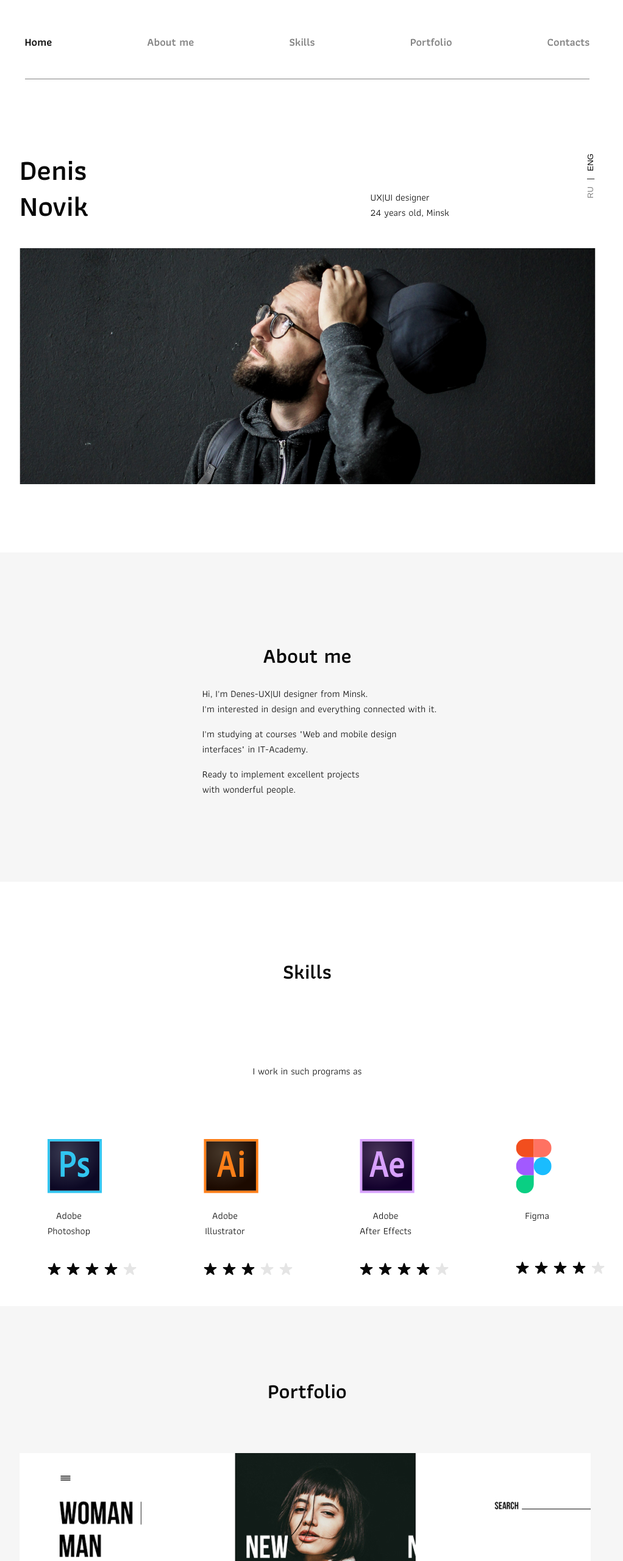
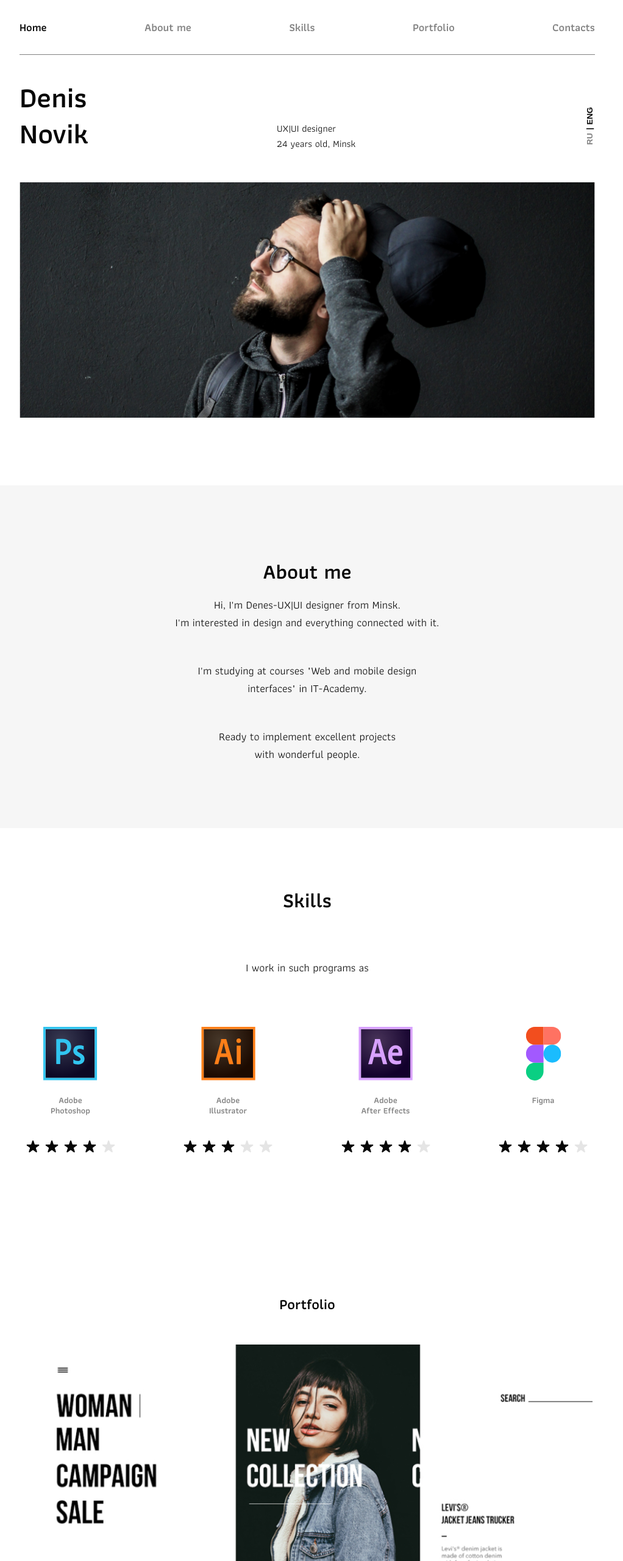
Before and after one commit to pinchukova23/firstProjects, a plain HTML site: page index.html in a window 1280 px wide. Shown: the top 2560 px of the page at 61% size, without its empty margins (136-1158 px from the left). Drawn offline with Linux system fonts and the light colour scheme; files whose address does not match are found by name.

Commit message:
TASK-2:сделала правки в css

```diff
--- a/css/main.css
+++ b/css/main.css
@@ -23,34 +23,36 @@ html {
 *,*::before,*::after {
     box-sizing: inherit;
 }
+
 body {
     font-family: 'Athiti';
     font-style: normal;
     font-weight: 400;
     font-size: 16px;
+    margin: 0;
     color: #070707;
 }
+
 .container {
     max-width: 944px;
     margin: 0 auto;
 }
-.header {
-    display: flex;
-    align-items: center;
-    justify-content: space-between;
-}
+
 .header__wrapper {
-    border: bottom;
     border-bottom: 1px solid #828282;
     padding-top: 33px;
+    padding-bottom: 31px;
+
 }
+
 .header__list {
     display: flex;
-    flex-wrap: nowrap;
-    gap: 156px;
+    justify-content: space-between;
+    margin: 0;
     padding: 0;
-    padding-bottom: 31px;
+    list-style: none;
 }
+
 .header__link {
     font-size: 18px;
     line-height: 22px;
@@ -58,188 +60,302 @@ body {
     text-decoration: none;
     font-weight: 600;
 }
-.header__link--about {
-    width: 83px;
+
+.header__link:hover {
+    opacity: .8;
 }
-.header__list-item {
-    list-style-type: none;
-}
+
 .header__link--active {
     color: #070707;
 }
-.hero__description {
+
+.hero {
+    margin-top: 40px;
+}
+
+.hero__container {
     display: flex;
-    align-items: center;
-    justify-content: space-between;
-    padding-top: 40px;
+    position: relative;
+    align-items: flex-end;
 }
-.hero__description--name {
-    width: 124px;
+
+.hero__container-title {
+    max-width: 124px;
     line-height: 59px;
     font-size: 47px;
+    margin: 0;
     margin-right: 298px;
-    padding-top: 40px;
 }
-.hero__description--info {
-    padding-top: 95px;
+
+.hero__container-info {
+    margin: 0;
 }
+
 .hero__button {
     transform: rotate(-90deg);
-    padding-top: 70px;
+    position: absolute;
+    top: 64px;
+    right: -22px;
+}
 
-}
 .hero__language {
     border: 0;
-    background-color: white;
+    background-color: transparent;
     size: 16px;
-    line-height: 20px;
     color: #828282;
-    font-weight: 400;
+    font-weight: 600;
+    padding: 0;
 }
+
+.hero__language:hover {
+    opacity: .8;
+}
+
 .hero__language--active {
     color: #070707;
 }
+
+.hero__divider-language {
+    size: 16px;
+    font-weight: 600;
+    color: #070707;
+}
+
 .hero__img {
-    padding-bottom: 105px;
+    margin-top: 50px;
+    width: 100%;
+    object-fit: cover;
+    object-position: center;
 }
+
 .about {
+    margin-top: 104px;
     background-color:  #F6F6F6;
-    display: grid;
-    justify-content: center;
 }
+
+.about__wrapper {
+    display: flex;
+    flex-direction: column;
+    align-items: center;
+    padding-top: 120px;
+    padding-bottom: 107px;
+}
+
 .about__title {
-    padding-top: 120px;
-    display: grid;
-    justify-content: center;
-    row-gap: 18px;
     font-size: 34px;
     line-height: 43px;
+    margin: 0;
+    margin-bottom: 18px;
 }
+
 .about__list {
-    padding-bottom: 107px;
+    padding: 0;
+    margin: 0;
+    font-size: 18px;
+    list-style: none;
 }
+
 .about__list-info {
-    list-style-type: none;
+    margin-bottom: 50px;
 }
+.about__list-info:last-child {
+    margin: 0;
+}
+
+.about__text {
+    margin: 0;
+    text-align: center;
+}
+
 .skills {
+    margin-top: 91px;
+    margin-bottom: 110px;
+}
+
+.skills__container {
+    display: flex;
+    flex-direction: column;
+    align-items: center;
+}
+
+.skills__title {
+    margin: 0;
+    font-size: 34px;
+    margin-bottom: 69px;
+    text-align: center;
+}
+
+.skills__text {
+    margin: 0;
+    font-size: 18px;
+    margin-bottom: 83px;
+}
+
+.skills__list {
     display: grid;
-    justify-content: center;
+    grid-template-columns: repeat(4,1fr);
+    gap: 90px;
+    margin: 0;
+    padding: 0;
+    list-style: none;
 }
-.skills__description--title {
-    display: grid;
-    justify-content: center;
-    padding-top: 91px;
+
+.skills__item {
+    display: flex;
+    flex-direction: column;
+    align-items: center;
+    width: 167px;
+    height: 100%;
+}
+
+.skills__item-img {
+    width: 100%;
+    object-position: center;
+}
+
+.skills-item-name {
+    text-align: center;
+    margin-bottom: 40px;
+    margin-top: 24px;
+}
+
+.skills__star-list {
+    display: flex;
+    padding: 0;
+    margin-top: auto;
+    list-style: none;
+}
+
+.skills__star {
+    margin-right: 9px;
+}
+.skills__star:last-child {
+    margin: 0;
+}
+
+.skills-item-name {
+    color: #828282;
+    font-size: 14px;
+    line-height: 17px;
+    font-weight: 600;
+    max-width: 80px;
+}
+.p
+ortfolio {
+    background-color:  #F6F6F6;
+}
+
+.portfolio__wrapper {
+    padding-top: 112px;
     padding-bottom: 96px;
+}
+
+.portfolio__title {
+    margin: 0;
+    margin-bottom: 47px;
+    text-align: center;
+}
+
+.portfolio__list{
+    display: flex;
+    flex-direction: column;
+    align-items: center;
+    padding: 0;
+    margin: 0;
+    list-style: none;
+}
+
+.portfolio__items {
+    margin-bottom: 99px;
+}
+.portfolio__items:last-child {
+    margin: 0;
+}
+
+.portfolio__img{
+    margin-bottom: 45px;
+    max-width: 100%;
+    object-fit: cover;
+    object-position: center;
+
+}
+
+.portfolio__link {
+    color: #070707;
+}
+
+.portfolio__link:hover {
+    opacity: 0.8;
+}
+
+.portfolio__link-text {
+    padding: 0;
+    margin: 0;
+    font-size: 18px;
+    text-align: center;
+}
+
+.footer__wrapper {
+    display: flex;
+    flex-direction: column;
+    align-items: center;
+    text-align: center;
+    margin-top: 114px;
+    margin-bottom: 123px;
+}
+
+.contacts__title {
+    padding: 0;
+    margin: 0;
     font-size: 34px;
 }
-.skills__description--text {
-    display: grid;
-    justify-content: center;
-    padding-bottom: 83px;
+
+.contacts__text {
+    margin: 0;
+    margin-top: 20px;
+    margin-bottom: 30px;
+    font-size: 18px;
 }
-.skills__list {
-    display: grid;
-    grid-template-columns: repeat(4,166px);
-    justify-content: space-between;
-    column-gap: 90px;
-}
-.skills-item {
-    display: grid;
-    justify-content: center;
-    width: 167px;
-}
-.skills__star {
-    display: flex;
-    flex-direction: row;
-    padding: 0;
-}
-.skills__srar-list {
-    list-style-type: none;
-}
-.skills__list-items {
-    list-style-type: none;
-}
-.skills-item-name {
-    width: 70px;
-    text-align: center;
-    padding-bottom: 40px;
-    padding-top: 24px;
-}
-.skills__star-list--img {
-    margin-right: 9px;
-}
-.skills-item-name__AF {
-    width: 85px;
-}
-.skills-item-name-Figma {
-    padding-bottom: 63px;
-    text-align: center;
-}
-.portfolio {
-    background-color:  #F6F6F6;
-}
-.portfolio__title {
-    display: grid;
-    justify-content: center;
-    padding-top: 112px;
-    padding-bottom: 47px;
-    font-size: 34px;
-}
-.portfolio__list{
-    padding: 0;
-    display: grid;
-    row-gap: 166px;
-}
-.portfolio__items {
-    list-style-type: none;
-}
-.portfolio__link {
-    text-align: center;
-}
-.portfolio__link--text {
-    padding-top: 45px;
-    color: #070707
-}
-.portfolio__link--braun {
-    padding-bottom: 96px;
-}
-.footer__contacts {
-    display: grid;
-    justify-content: center;
-    text-align: center;
-}
-.contacts__title {
-    padding-top: 124px;
-    padding-bottom: 20px;
-    font-size: 34px;
-}
+
 .contacts__button {
-    margin-top: 40px;
     background: #070707;
     color: white;
     border: none;
-    font-weight: 400;
     font-size: 18px;
     border-radius: 30px;
     padding: 13px 30px;
-    align-items: center;
+    margin-bottom: 86px;
 }
+.contacts__button:hover {
+    opacity: .8;
+}
+
 .media__list {
     display: flex;
     justify-content: center;
-    margin-top: 86px;
+    margin: 0;
+    padding: 0;
 }
-.media__link {
+
+.media__item {
     margin-right: 70px;
     list-style-type: none;
 }
-.media__link:last-child {
+.media__item:last-child {
     margin-right: 0;
 }
+.media__link:hover {
+    opacity: 0.8;
+}
+
+.media__img {
+    max-width: 100%;
+    object-position: center;
+    object-fit: cover;
+}
+
 .media__follows {
-    display: grid;
-    justify-items: center;
     margin-top: 45px;
-    margin-bottom: 123px;
-    text-align: center;
+    color: #828282;
+    font-size: 14px;
 }
--- a/index.html
+++ b/index.html
@@ -38,23 +38,23 @@
       <section class="hero">
         <div class="container">
           <div class="hero__wrapper">
-            <div class="hero__description">
-              <h1 class="hero__description--name">Denis Novik</h1>
-              <p class="hero__description--info">UX|UI designer<br />24 years old, Minsk</p>
+            <div class="hero__container">
+              <h1 class="hero__container-title">Denis Novik</h1>
+              <p class="hero__container-info">UX|UI designer<br />24 years old, Minsk</p>
               <div class="hero__button">
-                <button class="hero__language">RU</button>
-                <span class="hero-language--divider">|</span>
-                <button class="hero__language hero__language--active">ENG</button>
+                <button class="hero__language" type="button">RU</button>
+                <span class="hero__divider-language">|</span>
+                <button class="hero__language hero__language--active" type="button">ENG</button>
               </div>
             </div >
-            <img class="hero__img" src="./img/hero.jpg" alt="Hero" />
+            <img width="943px" height="387px" class="hero__img" src="./img/hero.jpg" alt="Hero" />
           </div>
         </div>
       </section>
 
       <section class="about">
         <div class="container">
-          <div class="wrapper">
+          <div class="about__wrapper">
             <h2 class="about__title">About me</h2>
             <ul class="about__list">
               <li class="about__list-info">
@@ -64,13 +64,13 @@
                 </p>
               </li>
               <li class="about__list-info">
-                <p>
+                <p class="about__text">
                   I'm studying at courses "Web and mobile design<br />interfaces"
                   in IT-Academy.
                 </p>
               </li>
               <li class="about__list-info">
-                <p>
+                <p class="about__text">
                   Ready to implement excellent projects<br />with wonderful
                   people.
                 </p>
@@ -82,99 +82,99 @@
 
       <section class="skills">
         <div class="container">
-          <div class="wrapper">
-            <div class="slills__description">
-              <h2 class="skills__description--title">Skills</h2>
-              <p class="skills__description--text">I work in such programs as</p>
+          <div class="skills__wrapper">
+            <div class="skills__container">
+              <h2 class="skills__title">Skills</h2>
+              <p class="skills__text">I work in such programs as</p>
             </div>
             <ul class="skills__list">
               <li class="skills__list-items">
-                <div class="skills-item">
-                  <img src="./img/PS.svg" alt="Adobe Photoshop" />
+                <div class="skills__item">
+                  <img width="89px" height="88px" class="skills__item-img" src="./img/PS.svg" alt="Adobe Photoshop" />
                   <span class="skills-item-name">Adobe Photoshop</span>
-                  <ul class="skills__star">
-                    <li class="skills__srar-list" >
+                  <ul class="skills__star-list">
+                    <li class="skills__star" >
+                      <img class="skills__star-img" src="./img/Star.svg" alt="Star" />
+                    </li>
+                    <li class="skills__star">
+                      <img class="skills__star-img" src="./img/Star.svg" alt="Star" />
+                    </li>
+                    <li class="skills__star">
+                      <img class="skills__star-img" src="./img/Star.svg" alt="Star" />
+                    </li>
+                    <li class="skills__star">
+                      <img class="skills__star-img" src="./img/Star.svg" alt="Star" />
+                    </li>
+                    <li class="skills__star">
+                      <img class="skills__star-img" src="./img/Star_grey.svg" alt="Grey star" />
+                    </li>
+                  </ul>
+                </div>
+              </li>
+              <li class="skills__list-items">
+                <div class="skills__item">
+                  <img width="89px" height="88px" class="skills__item-img" src="./img/AI.svg" alt="Adobe Illustrator" />
+                  <span class="skills-item-name">Adobe Illustrator</span>
+                  <ul class="skills__star-list">
+                    <li class="skills__star">
                       <img class="skills__star-list--img" src="./img/Star.svg" alt="Star" />
                     </li>
-                    <li class="skills__srar-list">
+                    <li class="skills__star">
                       <img class="skills__star-list--img" src="./img/Star.svg" alt="Star" />
                     </li>
-                    <li class="skills__srar-list">
+                    <li class="skills__star">
                       <img class="skills__star-list--img" src="./img/Star.svg" alt="Star" />
                     </li>
-                    <li class="skills__srar-list">
-                      <img class="skills__star-list--img" src="./img/Star.svg" alt="Star" />
+                    <li class="skills__star">
+                      <img class="skills__star-list--img" src="./img/Star_grey.svg" alt="Grey star" />
                     </li>
-                    <li class="skills__srar-list">
+                    <li class="skills__star">
                       <img class="skills__star-list--img" src="./img/Star_grey.svg" alt="Grey star" />
                     </li>
                   </ul>
                 </div>
               </li>
               <li class="skills__list-items">
-                <div class="skills-item">
-                  <img src="./img/AI.svg" alt="Adobe Illustrator" />
-                  <span class="skills-item-name">Adobe Illustrator</span>
-                  <ul class="skills__star">
-                    <li class="skills__srar-list">
+                <div class="skills__item">
+                  <img width="89px" height="88px" class="skills__item-img" src="./img/AE.svg" alt="Adobe After Effects" />
+                  <span class="skills-item-name">Adobe <br> After Effects</span>
+                  <ul class="skills__star-list">
+                    <li class="skills__star">
                       <img class="skills__star-list--img" src="./img/Star.svg" alt="Star" />
                     </li>
-                    <li class="skills__srar-list">
+                    <li class="skills__star">
                       <img class="skills__star-list--img" src="./img/Star.svg" alt="Star" />
                     </li>
-                    <li class="skills__srar-list">
+                    <li class="skills__star">
                       <img class="skills__star-list--img" src="./img/Star.svg" alt="Star" />
                     </li>
-                    <li class="skills__srar-list">
-                      <img class="skills__star-list--img" src="./img/Star_grey.svg" alt="Grey star" />
+                    <li class="skills__star">
+                      <img class="skills__star-list--img" src="./img/Star.svg" alt="Star" />
                     </li>
-                    <li class="skills__srar-list">
+                    <li class="skills__star">
                       <img class="skills__star-list--img" src="./img/Star_grey.svg" alt="Grey star" />
                     </li>
                   </ul>
                 </div>
               </li>
               <li class="skills__list-items">
-                <div class="skills-item">
-                  <img class="skills__star-list--img" src="./img/AE.svg" alt="Adobe After Effects" />
-                  <span class="skills-item-name skills-item-name__AF ">Adobe <br> After Effects</span>
-                  <ul class="skills__star">
-                    <li class="skills__srar-list">
+                <div class="skills__item">
+                  <img width="89px" height="88px" class="skills__item-img" src="./img/Figma.svg" alt="Figma" />
+                  <span class="skills-item-name">Figma</span>
+                  <ul class="skills__star-list">
+                    <li class="skills__star">
                       <img class="skills__star-list--img" src="./img/Star.svg" alt="Star" />
                     </li>
-                    <li class="skills__srar-list">
+                    <li class="skills__star">
                       <img class="skills__star-list--img" src="./img/Star.svg" alt="Star" />
                     </li>
-                    <li class="skills__srar-list">
+                    <li class="skills__star">
                       <img class="skills__star-list--img" src="./img/Star.svg" alt="Star" />
                     </li>
-                    <li class="skills__srar-list">
+                    <li class="skills__star">
                       <img class="skills__star-list--img" src="./img/Star.svg" alt="Star" />
                     </li>
-                    <li class="skills__srar-list">
-                      <img class="skills__star-list--img" src="./img/Star_grey.svg" alt="Grey star" />
-                    </li>
-                  </ul>
-                </div>
-              </li>
-              <li class="skills__list-items">
-                <div class="skills-item">
-                  <img class="skills__star-list--img" src="./img/Figma.svg" alt="Figma" />
-                  <span class="skills-item-name skills-item-name-Figma ">Figma</span>
-                  <ul class="skills__star">
-                    <li class="skills__srar-list">
-                      <img class="skills__star-list--img" src="./img/Star.svg" alt="Star" />
-                    </li>
-                    <li class="skills__srar-list">
-                      <img class="skills__star-list--img" src="./img/Star.svg" alt="Star" />
-                    </li>
-                    <li class="skills__srar-list">
-                      <img class="skills__star-list--img" src="./img/Star.svg" alt="Star" />
-                    </li>
-                    <li class="skills__srar-list">
-                      <img class="skills__star-list--img" src="./img/Star.svg" alt="Star" />
-                    </li>
-                    <li class="skills__srar-list">
+                    <li class="skills__star">
                       <img class="skills__star-list--img" src="./img/Star_grey.svg" alt=" Grey star" />
                     </li>
                   </ul>
@@ -187,25 +187,25 @@
 
       <section class="portfolio">
         <div class="container">
-          <div class="wrapper">
+          <div class="portfolio__wrapper">
             <h2 class="portfolio__title">Portfolio</h2>
             <ul class="portfolio__list">
               <li class="portfolio__items">
                 <a class="portfolio__link" href="#">
-                  <img src="./img/Fashion_portfolio.jpg" alt="Fashion store" />
-                  <p class="portfolio__link--text">Online fashion store - Homepage</p>
+                  <img width="936px" height="520px" class="portfolio__img" src="./img/Fashion_portfolio.jpg" alt="Fashion store" />
+                  <p class="portfolio__link-text">Online fashion store - Homepage</p>
                 </a>
               </li>
               <li class="portfolio__items">
                 <a class="portfolio__link" href="#">
-                  <img src="./img/Reebok_portfolio.jpg" alt="Reebok" />
-                  <p class="portfolio__link--text">Reebok Stare - Concept</p>
+                  <img width="936px" height="520px" class="portfolio__img" src="./img/Reebok_portfolio.jpg" alt="Reebok" />
+                  <p class="portfolio__link-text">Reebok Stare - Concept</p>
                 </a>
               </li>
               <li class="portfolio__items">
                 <a class="portfolio__link" href="#">
-                  <img src="./img/Braun_portfolio.jpg" alt="Braun Page" />
-                  <p class="portfolio__link--text portfolio__link--braun">Braun Landing Page-Concept Reebok Stare - Concept</p>
+                  <img width="936px" height="520px" class="portfolio__img" src="./img/Braun_portfolio.jpg" alt="Braun Page" />
+                  <p class="portfolio__link-text">Braun Landing Page-Concept Reebok Stare - Concept</p>
                 </a>
               </li>
             </ul>
@@ -216,31 +216,29 @@
 
     <footer class="footer">
       <div class="container">
-        <div class="wrapper">
-          <div class="footer__contacts">
-            <h2 class="contacts__title">Contacts</h2>
-            <p class="contacts__text">Want to know more or just chat?<br />You are welcome!</p>
-            <button class="contacts__button" type="button">Send message</button>
-          </div>
+        <div class="footer__wrapper">
+          <h2 class="contacts__title">Contacts</h2>
+          <p class="contacts__text">Want to know more or just chat?<br />You are welcome!</p>
+          <button class="contacts__button" type="button">Send message</button>
           <ul class="media__list">
-            <li class="media__link">
-              <a href="#">
-                <img src="./img/Linkedln_icon.svg" alt="Linkedln" />
+            <li class="media__item">
+              <a class="media__link" href="#">
+                <img width="40px" height="40px" class="media__img" src="./img/Linkedln_icon.svg" alt="Linkedln" />
               </a>
             </li>
-            <li class="media__link">
-              <a href="#">
-                <img src="./img/Instagram_icon.svg" alt="Instagram" />
+            <li class="media__item">
+              <a class="media__link" href="#">
+                <img width="40px" height="40px" class="media__img" src="./img/Instagram_icon.svg" alt="Instagram" />
               </a>
             </li>
-            <li class="media__link">
-              <a href="#">
-                <img src="./img/Behance_icon.svg" alt="Behance" />
+            <li class="media__item">
+              <a class="media__link" href="#">
+                <img width="40px" height="40px" class="media__img" src="./img/Behance_icon.svg" alt="Behance" />
               </a>
             </li>
-            <li class="media__link">
-              <a href="#">
-                <img src="./img/Dribble_icon.svg" alt="Dribble" />
+            <li class="media__item">
+              <a class="media__link" href="#">
+                <img width="40px" height="40px" class="media__img" src="./img/Dribble_icon.svg" alt="Dribble" />
               </a>
             </li>
           </ul>
```
